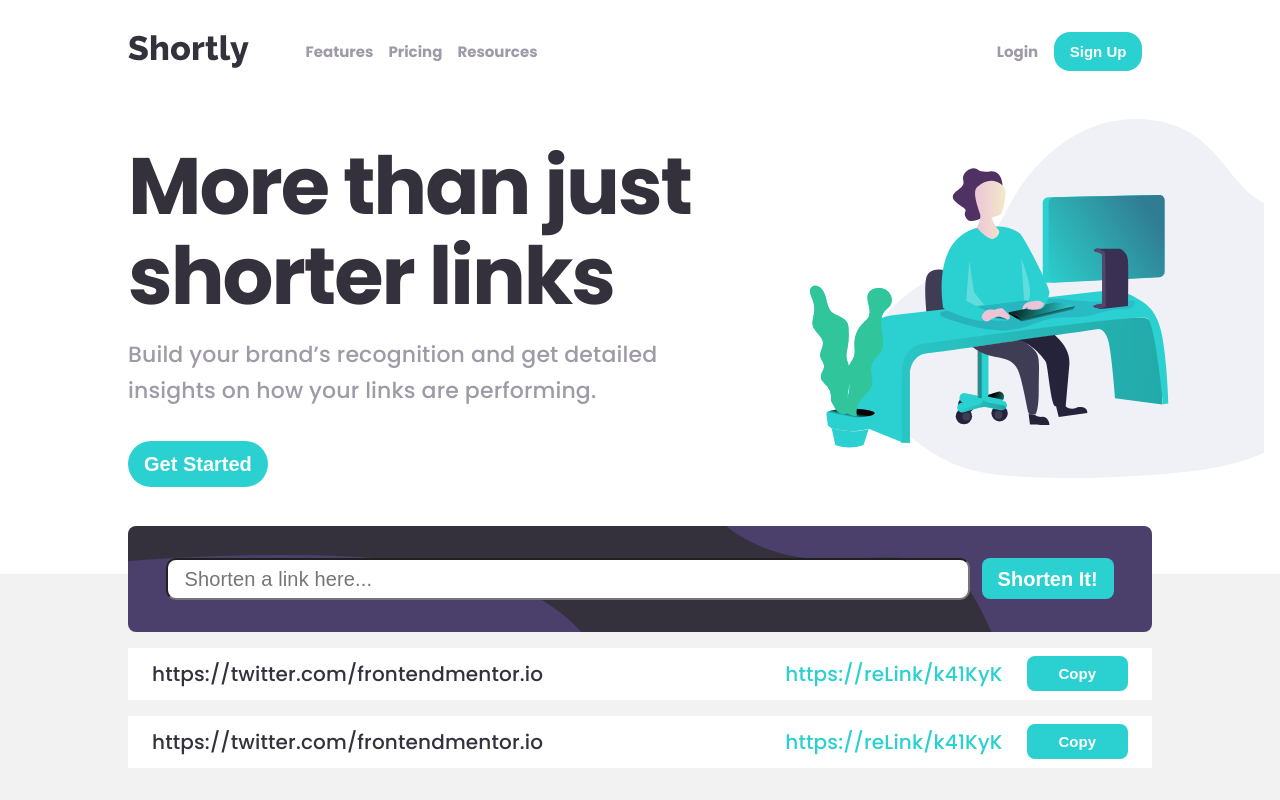
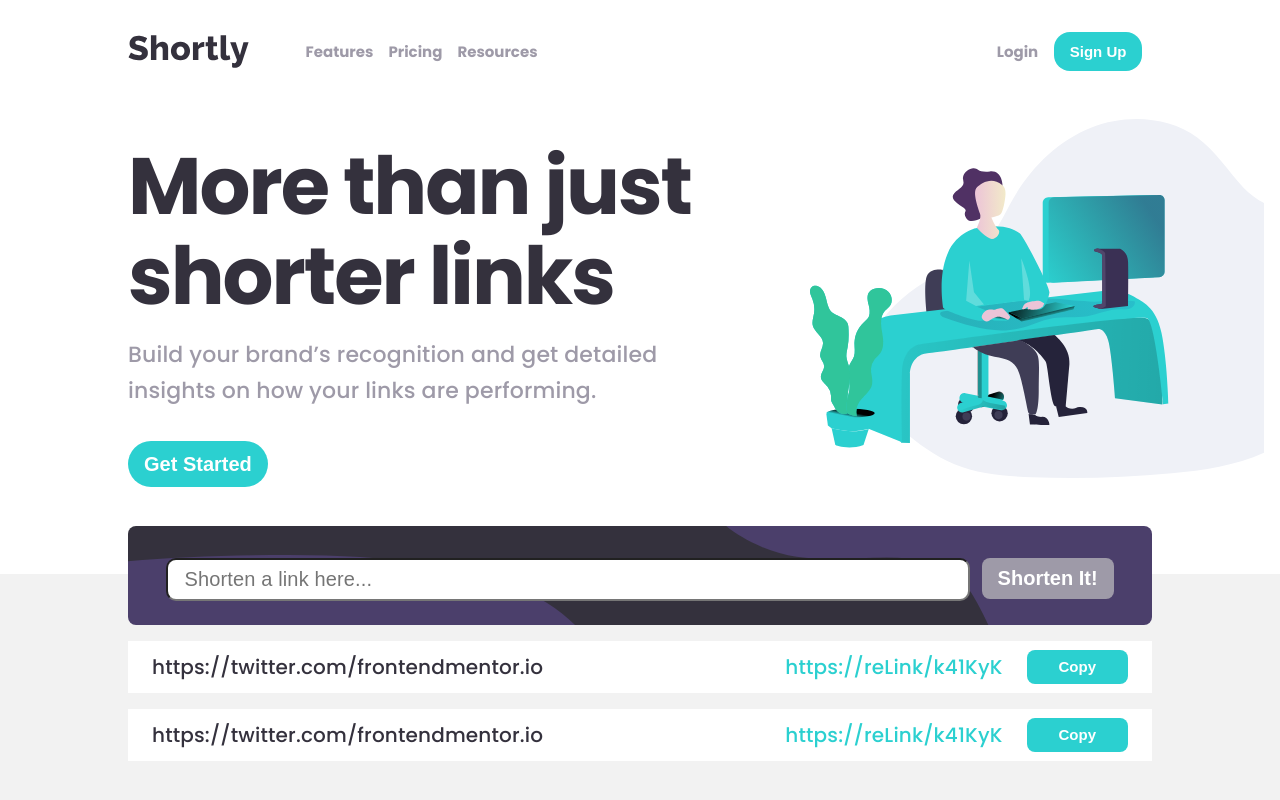
Before and after one commit to MiguelSteph/shorten-link-challenge, a React (Create React App) app: page / in a window 1280 px wide. Shown: the top 800 px of the page. Built offline with nearby package versions, Linux system fonts and the light colour scheme.

Commit message:
Implement validation on the input field

```diff
--- a/package.json
+++ b/package.json
@@ -9,6 +9,7 @@
     "@testing-library/jest-dom": "^5.12.0",
     "@testing-library/react": "^11.2.6",
     "@testing-library/user-event": "^12.8.3",
+    "joi-browser": "^13.4.0",
     "react": "^17.0.2",
     "react-dom": "^17.0.2",
     "react-scripts": "4.0.3",
--- /dev/null
+++ b/src/components/landing-page/shorten-link-form.jsx
@@ -0,0 +1,30 @@
+import React, { Component } from "react";
+
+const ShortenLinkForm = ({ value, handleChange, error, hasError }) => {
+  return (
+    <div className="shorten-link-area">
+      <div className="shorten-link-input-wrapper">
+        <input
+          id="inputLink"
+          name="inputLink"
+          value={value}
+          onChange={(event) => handleChange(event)}
+          className={
+            error ? "shorten-link-input error-link-input" : "shorten-link-input"
+          }
+          type="text"
+          placeholder="Shorten a link here..."
+        />
+        {error && <span className="error-message">{error}</span>}
+      </div>
+
+      <div>
+        <button className="btn btn-shorten-link" disabled={!hasError()}>
+          Shorten It!
+        </button>
+      </div>
+    </div>
+  );
+};
+
+export default ShortenLinkForm;
--- a/src/components/landing-page/shorten-link-section.jsx
+++ b/src/components/landing-page/shorten-link-section.jsx
@@ -1,21 +1,91 @@
 import React, { Component } from "react";
 import "../../styles/landing-page/shorten-link-section.css";
+import ShortenLinkForm from "./shorten-link-form";
+import Joi from "joi-browser";
 
 class ShortenLinkSection extends Component {
-  state = {};
+  state = {
+    data: {
+      inputLink: "",
+    },
+    errors: {
+      inputLink: "",
+    },
+    shortenedLinks: [],
+  };
+
+  submitSchema = {
+    inputLink: Joi.string()
+      .uri()
+      .required()
+      .error((errors) => {
+        return errors.map((error) => {
+          switch (error.type) {
+            case "string.uri":
+              return { message: "Please add a valid link" };
+          }
+        });
+      }),
+  };
+
+  fieldSchema = {
+    inputLink: Joi.string()
+      .required()
+      .error((errors) => {
+        return errors.map((error) => {
+          switch (error.type) {
+            case "any.empty":
+              return { message: "Please add a link" };
+          }
+        });
+      }),
+  };
+
+  handleChange = (event) => {
+    const { name, value } = event.target;
+    const validationResult = this.validateField(name, value);
+    if (validationResult) {
+      this.setState({
+        data: { inputLink: "" },
+        errors: { inputLink: validationResult },
+      });
+    } else {
+      this.setState({
+        data: { inputLink: value },
+        errors: { inputLink: "" },
+      });
+    }
+  };
+
+  validateField = (name, value) => {
+    const fieldToValidate = { [name]: value };
+    const result = Joi.validate(fieldToValidate, this.fieldSchema);
+    console.log(result);
+    return result.error ? result.error.details[0].message : null;
+  };
+
+  validateForm = () => {
+    if (!this.state.data.inputLink) return null;
+    const result = Joi.validate(this.state.data, this.submitSchema);
+    return result.error ? result.error.details[0].message : null;
+  };
+
+  enableShortenButton = () => {
+    if (!this.state.data.inputLink) return false;
+    const result = Joi.validate(this.state.data, this.submitSchema);
+    return result.error ? false : true;
+  };
+
   render() {
     return (
       <React.Fragment>
-        <div className="shorten-link-area">
-          <input
-            className="shorten-link-input"
-            type="text"
-            placeholder="Shorten a link here..."
-          />
-          <div>
-            <button className="btn btn-shorten-link">Shorten It!</button>
-          </div>
-        </div>
+        <ShortenLinkForm
+          value={this.state.data.inputLink}
+          handleChange={this.handleChange}
+          error={this.state.errors.inputLink}
+          hasError={this.enableShortenButton}
+        />
+
         <div className="clear-relative-position"></div>
 
         <div className="shortened-result">
--- a/src/styles/landing-page/landing-page.css
+++ b/src/styles/landing-page/landing-page.css
@@ -26,5 +26,6 @@ body {
 }
 
 .btn:hover {
+  cursor: pointer;
   background-color: var(--fade-green);
 }
--- a/src/styles/landing-page/shorten-link-section.css
+++ b/src/styles/landing-page/shorten-link-section.css
@@ -20,8 +20,13 @@
   top: -5rem;
 }
 
+.shorten-link-input-wrapper {
+  flex: 1 0 auto;
+}
+
 .shorten-link-input {
-  width: auto;
+  width: 100%;
+  box-sizing: border-box;
   border-radius: 0.3125rem;
   font-size: 1rem;
   font-style: normal;
@@ -31,7 +36,10 @@
   text-align: left;
   color: var(--dark-blue-color);
   margin-top: 1rem;
-  margin-bottom: 1rem;
+
+  padding-left: 1rem;
+  padding-top: 0.25rem;
+  padding-bottom: 0.25rem;
 }
 
 .btn-shorten-link {
@@ -39,11 +47,18 @@
   border-radius: 0.5rem !important;
   margin: 0;
 
+  margin-top: 1rem;
   margin-bottom: 1rem;
 
   font-size: 1.125rem;
   line-height: 1.6875rem;
   letter-spacing: 0;
+}
+
+.btn-shorten-link:disabled,
+button.btn-shorten-link[disabled] {
+  cursor: not-allowed;
+  background-color: var(--gray-color);
 }
 
 .shortened-result {
@@ -112,16 +127,27 @@
   padding-right: 2rem !important;
 }
 
+.error-message {
+  font-family: Poppins;
+  font-size: 0.75rem;
+  font-style: italic;
+  font-weight: 500;
+  line-height: 1.125rem;
+  letter-spacing: 0.005125rem;
+  text-align: left;
+  color: #f46363;
+}
+
+.error-link-input {
+  border-width: 0.1875rem;
+  border-color: #f46363;
+}
+
 @media screen and (min-width: 768px) {
-  .shorten-link-input {
-    width: auto;
-    border-radius: 0.625rem;
-  }
-
   .shorten-link-area {
     display: flex;
     flex-flow: row nowrap;
-    align-items: center;
+    align-items: flex-start;
 
     margin-left: 10%;
     margin-right: 10%;
@@ -129,7 +155,7 @@
     padding-left: 3%;
     padding-right: 3%;
     padding-top: 2rem;
-    padding-bottom: 2rem;
+    padding-bottom: 1.5rem;
     width: auto;
     background-image: url("../../images/bg-shorten-desktop.svg"),
       linear-gradient(var(--dark-blue-color), var(--dark-blue-color));
@@ -141,8 +167,14 @@
     margin-top: -3rem;
   }
 
+  .shorten-link-input-wrapper {
+    margin-right: 0.75rem;
+  }
+
   .shorten-link-input {
-    flex: 1 0 auto;
+    width: 100%;
+    box-sizing: border-box;
+    border-radius: 0.625rem;
     font-size: 1.25rem;
     line-height: 2.25rem;
     letter-spacing: 0.009375rem;
@@ -150,8 +182,9 @@
     color: var(--dark-blue-color);
     margin-top: unset;
     margin-bottom: unset;
-    margin-right: 0.75rem;
     padding-left: 1rem;
+    padding-top: 0.1rem;
+    padding-bottom: 0.1rem;
   }
 
   .btn-shorten-link {
```
Also changed, not shown: 1 other file (tests, documents, lock files or other folders).
